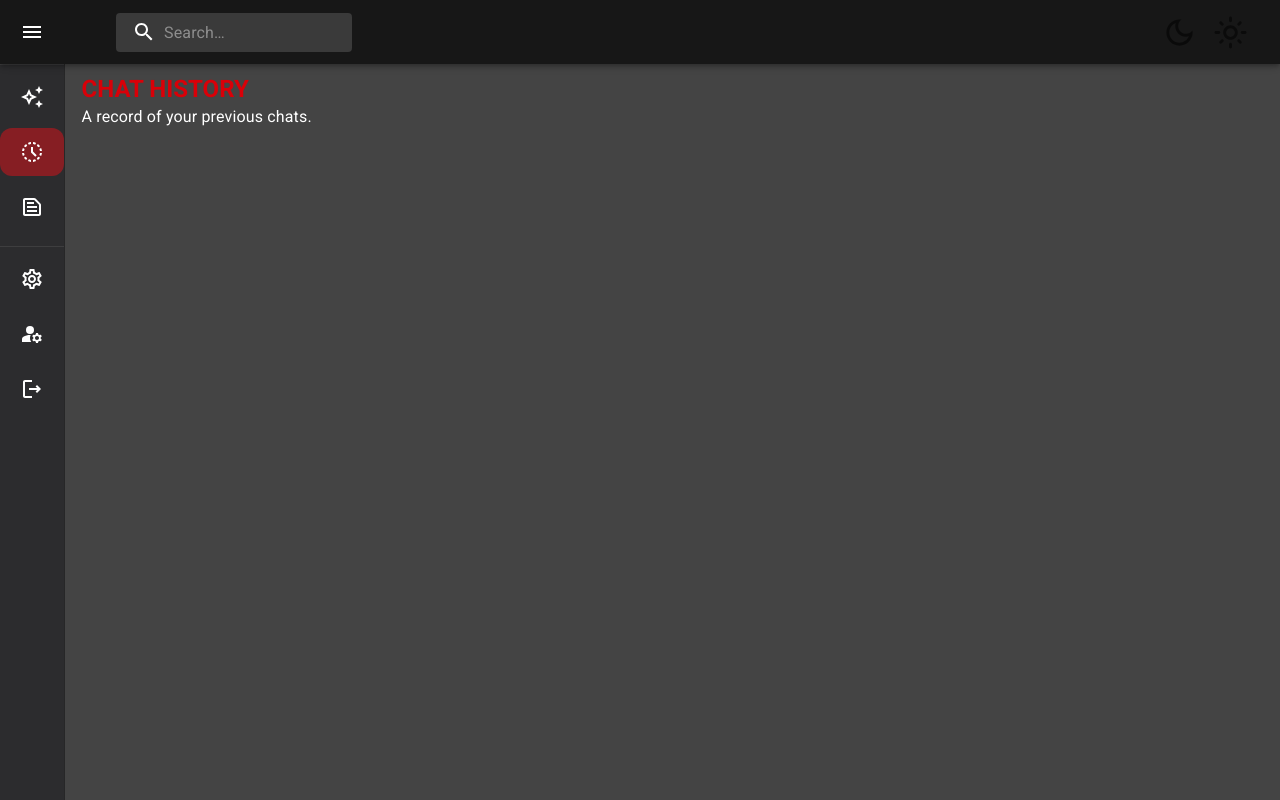
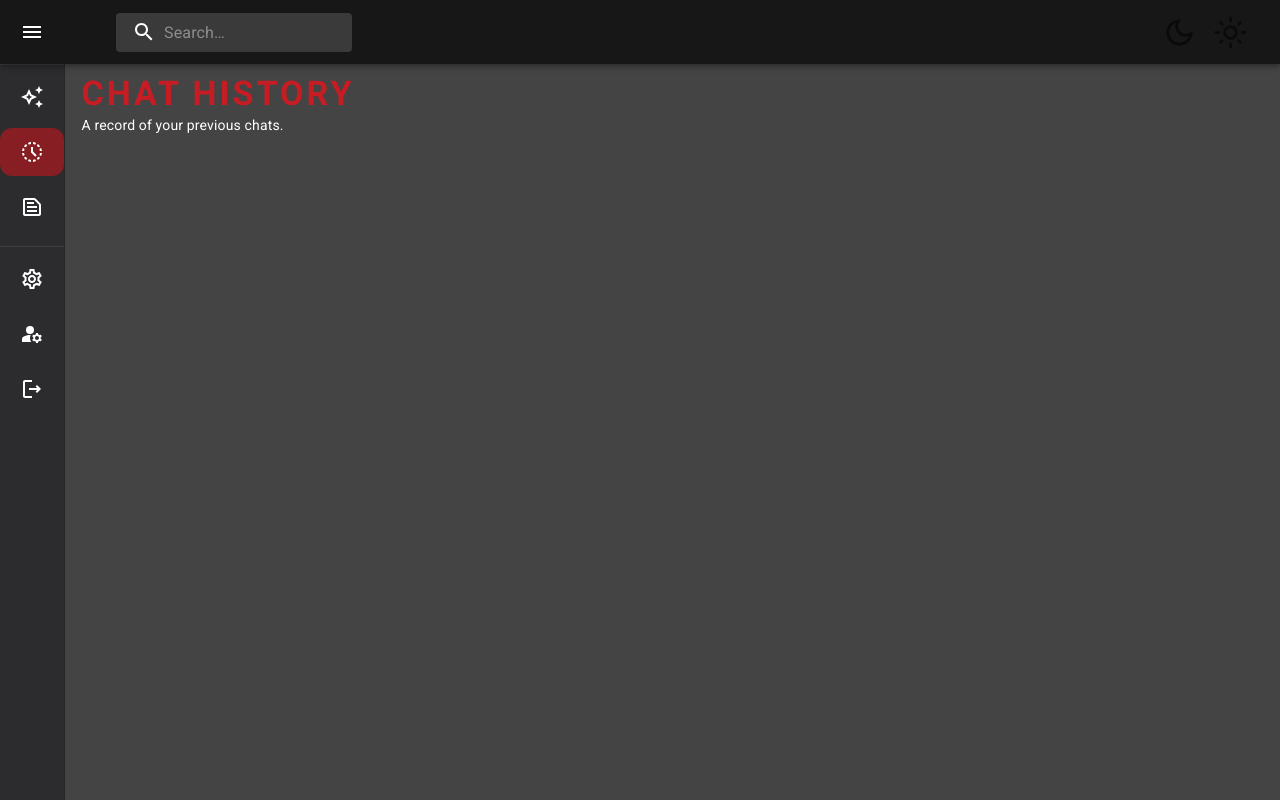
Before and after one commit to motasemay/ChatBot_website, a React (Vite) app: page /chatHistory in a window 1280 px wide. Built offline with nearby package versions, Linux system fonts and the light colour scheme; sample sign-in values are in the browser's storage.

Commit message:
some light changes

```diff
--- a/src/App.jsx
+++ b/src/App.jsx
@@ -7,7 +7,7 @@ import Notfound from './components/Notfound';
 import Register from './pages/register/components/Register';
 
 import Chatbot from './pages/chatbot/Chatbot.jsx';
-import MiniDrawer from './routes/MiniDrawer.jsx';
+import Root from './routes/Root.jsx';
 import Settings from './pages/settings/Settings.jsx';
 import ChatHistory from './pages/chatHistory/ChatHistory';
 import Report from './pages/reports/Reports.jsx';
@@ -42,7 +42,7 @@ function App() {
       path: "/",
       element:
         <ProtectedRoutes>
-          <MiniDrawer setIsLogin={setIsLogin} />
+          <Root setIsLogin={setIsLogin} />
         </ProtectedRoutes>,
       children: [
         {
--- a/src/components/Header.jsx
+++ b/src/components/Header.jsx
@@ -4,20 +4,23 @@ import { Box, Typography, useTheme } from "@mui/material";
 const Header = ({title, subTitle}) => {
 
   return (
-    <Box mb={2} mt={1} ml={2}>
+    <Box mb={2} mt={1} ml={2} sx={{}}>
     <Typography
       sx={{
-        color: "#d90008",
+        color: "#c51d23",
         fontWeight: "bold",
+        letterSpacing:"3px",
+
+
       }}
-      variant="h5"
+      variant="h4" component="h1"
     >
       {title}
     </Typography>
-    <Typography variant="body1">{subTitle}</Typography>
+    <Typography variant="body2" component="p">{subTitle}</Typography>
   </Box>
 
-
+  //21/10
   );
 }
 
--- a/src/pages/reports/Reports.jsx
+++ b/src/pages/reports/Reports.jsx
@@ -5,17 +5,18 @@ import Box from '@mui/material/Box';
 import Grid from '@mui/material/Grid2';
 import { Button, Card, CardActions, CardContent, colors, Typography } from '@mui/material';
 function Reports() {
+
   return (
     <>
       <Header title="REPORTS" subTitle="Reports you saved from Chatbot." />
-      <Box sx={{ flexGrow: 1, p: 5 }}>
+      <Box sx={{ flexGrow: 1, p: 5 , marginTop:'35px'}}>
         <Grid
           container spacing={5}
           sx={{ alignItem: "center", justifyContent: "center" }}
 
         >
           {[...Array(16)].map((_, index) => (
-            <Grid container item spacing={5}
+            <Grid   spacing={5}
               key={index}
               minHeight={160}
 
@@ -29,7 +30,6 @@ function Reports() {
                   maxHeight:200,
                   background: '#2C2C2E',
                   borderRadius: 4,
-                  // backdropFilter: 'blur(5px)',
                   color: "#fff",
                 }}
                 elevation={2}
@@ -39,7 +39,10 @@ function Reports() {
                     This is      Title
                   </Typography>
                   <Typography sx={{ color: 'gray', mb: 1 }}>adjective</Typography>
-                  <Typography variant="body2" sx={{ color: 'gray', maxHeight:"60px",overflow:"hidden"}} >
+                  <Typography variant="subtitle2" sx={{ color: 'gray', maxHeight:"60px",overflow:"hidden"}} >
+                    well meaning and kindly.  well meaning and kindly.  well meaning and kindly.
+                    well meaning and kindly.  well meaning and kindly.  well meaning and kindly.
+                    well meaning and kindly.  well meaning and kindly.  well meaning and kindly.
                     well meaning and kindly.  well meaning and kindly.  well meaning and kindly.
                     well meaning and kindly.  well meaning and kindly.  well meaning and kindly.
                     well meaning and kindly.  well meaning and kindly.  well meaning and kindly.
@@ -47,7 +50,7 @@ function Reports() {
                     {'"a benevolent smile"'}
                   </Typography>
                 </CardContent>
-                <CardActions sx={{ alignItems: "center", justifyContent: "center" }}>
+                <CardActions sx={{ alignItems: "center", justifyContent: "flex-end" }}>
                   <Button size="small" variant="contained" sx={{ color: 'white', background: "#85262a" }} > View</Button>
                   <Button size="small" variant="text" sx={{ color: "#fff" }} > Delete</Button>
                 </CardActions>
--- a/src/routes/MiniDrawer.jsx
+++ b/src/routes/Root.jsx
@@ -52,7 +52,7 @@ const theme = createTheme({
   },
 });
 
-export default function MiniDrawer({setIsLogin}) {
+export default function Root({setIsLogin}) {
   // const theme = useTheme();
   const [open, setOpen] = React.useState(false);
 
```
